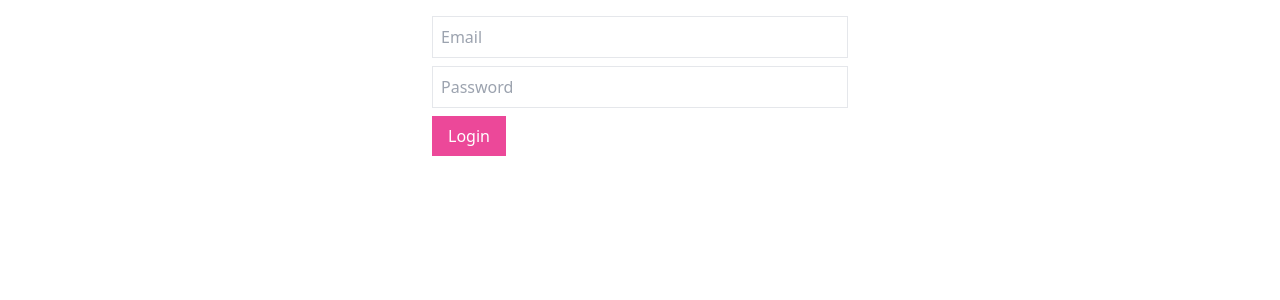
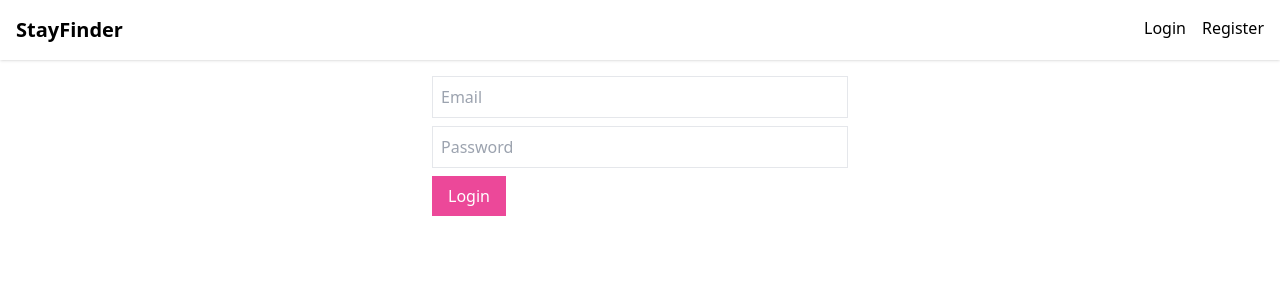
Before and after one commit to sakshambajpai1604/StayFinder, a React (Vite) app in the folder frontend/: page /login in a window 1280 px wide. Shown: the top 300 px of the page. Built offline with nearby package versions, Linux system fonts and the light colour scheme.

Commit message:
Added the navbar component

```diff
--- a/frontend/src/App.jsx
+++ b/frontend/src/App.jsx
@@ -3,10 +3,12 @@ import Home from './pages/Home';
 import Listing from './pages/Listing';
 import Login from './pages/Login';
 import Register from './pages/Register';
+import Navbar from './components/Navbar';
 
 function App() {
   return (
     <BrowserRouter>
+      <Navbar />
       <Routes>
         <Route path="/" element={<Home />} />
         <Route path="/listing/:id" element={<Listing />} />
--- /dev/null
+++ b/frontend/src/components/Navbar.jsx
@@ -0,0 +1,14 @@
+import { Link } from 'react-router-dom';
+
+function Navbar() {
+  return (
+    <nav className="bg-white shadow p-4 flex justify-between">
+      <Link to="/" className="font-bold text-xl">StayFinder</Link>
+      <div className="space-x-4">
+        <Link to="/login">Login</Link>
+        <Link to="/register">Register</Link>
+      </div>
+    </nav>
+  );
+}
+export default Navbar;
```
